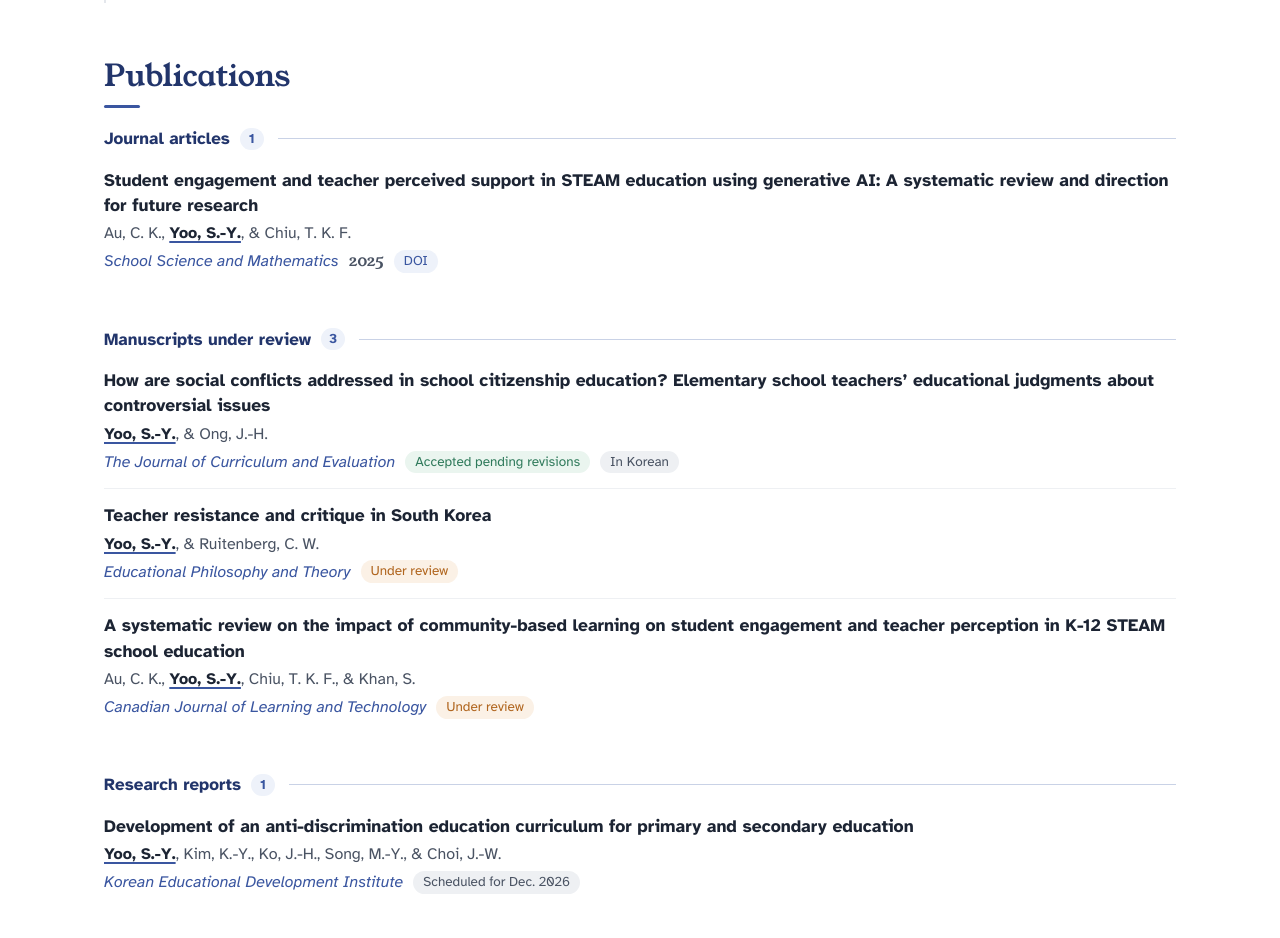
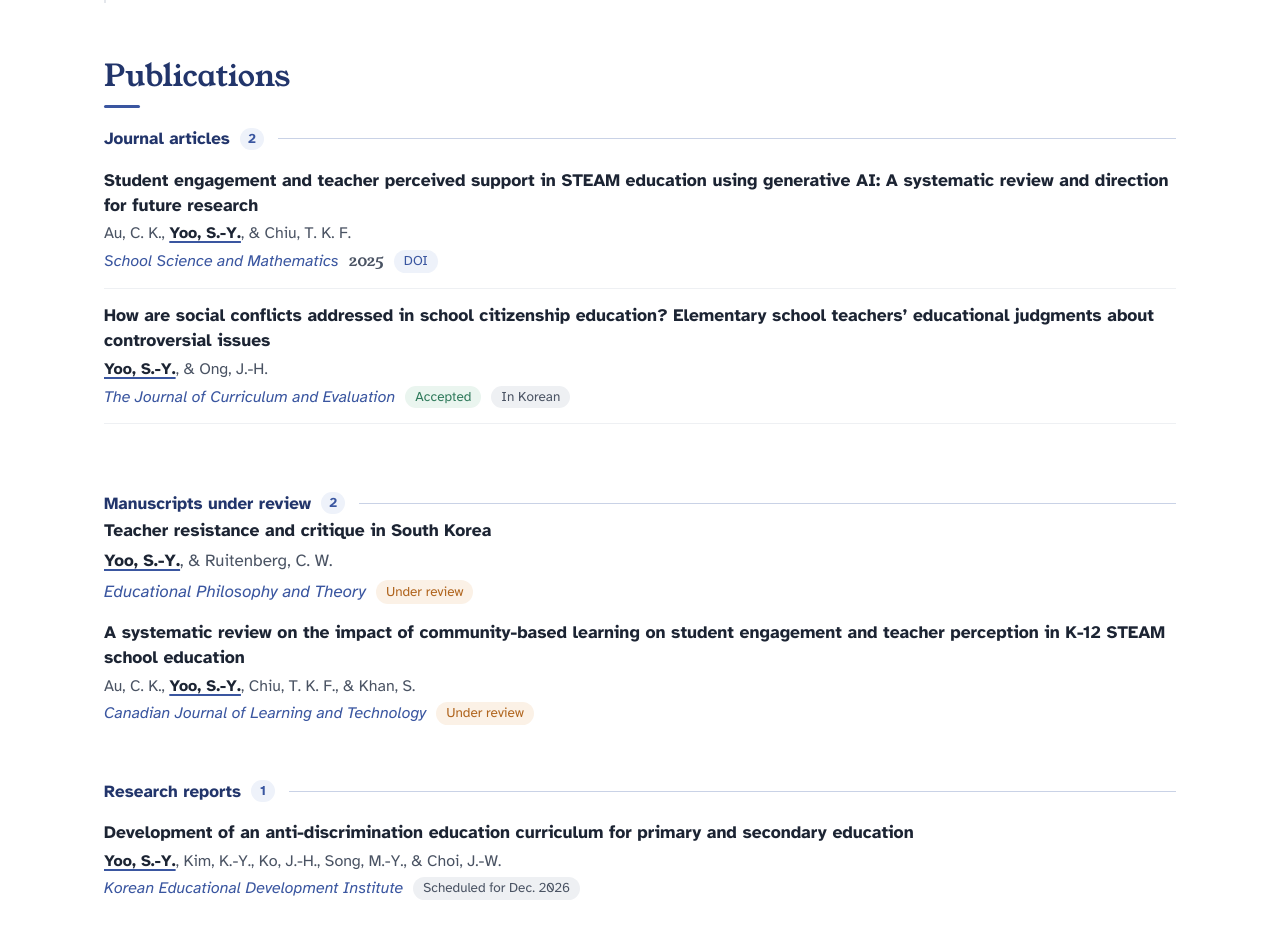
Before and after one commit to soyuyu9/soyuyu9.github.io, a plain HTML site: page index.html in a window 1280 px wide. Shown: the part 1300-2238 px from the top of the page. Drawn offline with Linux system fonts and the light colour scheme.

Commit message:
Update index.html

```diff
--- a/index.html
+++ b/index.html
@@ -72,23 +72,22 @@
     <section id="publications">
         <div class="sec-head"><h2>Publications</h2></div>
 
-        <h3 class="sub">Journal articles <span class="count">1</span></h3>
+        <h3 class="sub">Journal articles <span class="count">2</span></h3>
         <ul class="pubs">
             <li>
                 <a class="title" href="https://doi.org/10.1111/ssm.18413" target="_blank" rel="noopener">Student engagement and teacher perceived support in STEAM education using generative AI: A systematic review and direction for future research</a>
                 <span class="au">Au, C. K., <b>Yoo, S.-Y.</b>, &amp; Chiu, T. K. F.</span>
                 <span class="meta"><span class="venue">School Science and Mathematics</span> <span class="year">2025</span> <a class="tag link" href="https://doi.org/10.1111/ssm.18413" target="_blank" rel="noopener">DOI</a></span>
             </li>
-        </ul>
-
-        <h3 class="sub">Manuscripts under review <span class="count">3</span></h3>
-        <ul class="pubs">
             <li>
                 <span class="title">How are social conflicts addressed in school citizenship education? Elementary school teachers’ educational judgments about controversial issues</span>
                 <span class="au"><b>Yoo, S.-Y.</b>, &amp; Ong, J.-H.</span>
-                <span class="meta"><span class="venue">The Journal of Curriculum and Evaluation</span> <span class="tag accepted">Accepted pending revisions</span> <span class="tag">In Korean</span></span>
+                <span class="meta"><span class="venue">The Journal of Curriculum and Evaluation</span> <span class="tag accepted">Accepted</span> <span class="tag">In Korean</span></span>
             </li>
             <li>
+        </ul>
+        <h3 class="sub">Manuscripts under review <span class="count">2</span></h3>
+        <ul class="pubs">
                 <span class="title">Teacher resistance and critique in South Korea</span>
                 <span class="au"><b>Yoo, S.-Y.</b>, &amp; Ruitenberg, C. W.</span>
                 <span class="meta"><span class="venue">Educational Philosophy and Theory</span> <span class="tag review">Under review</span></span>
```
